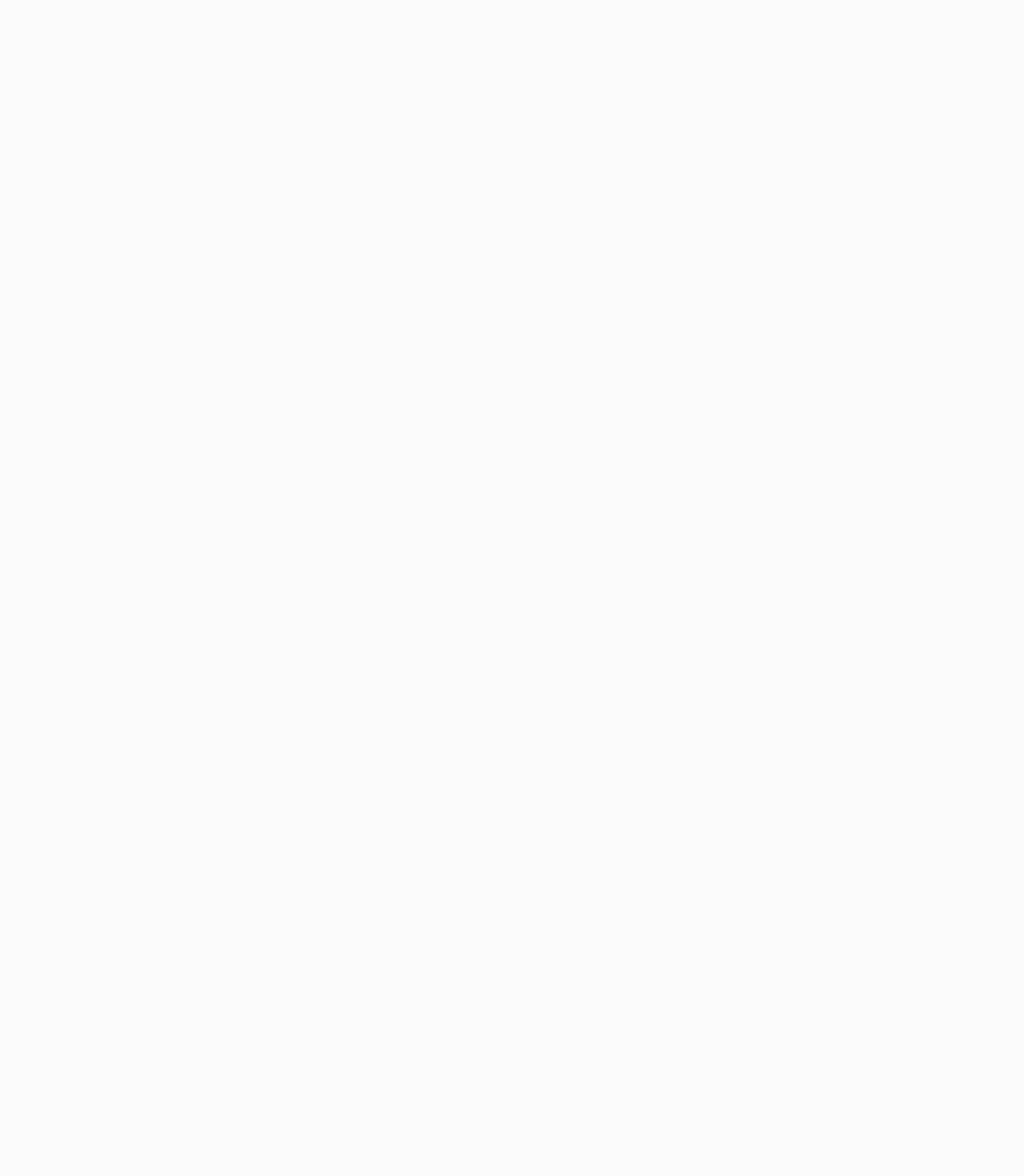
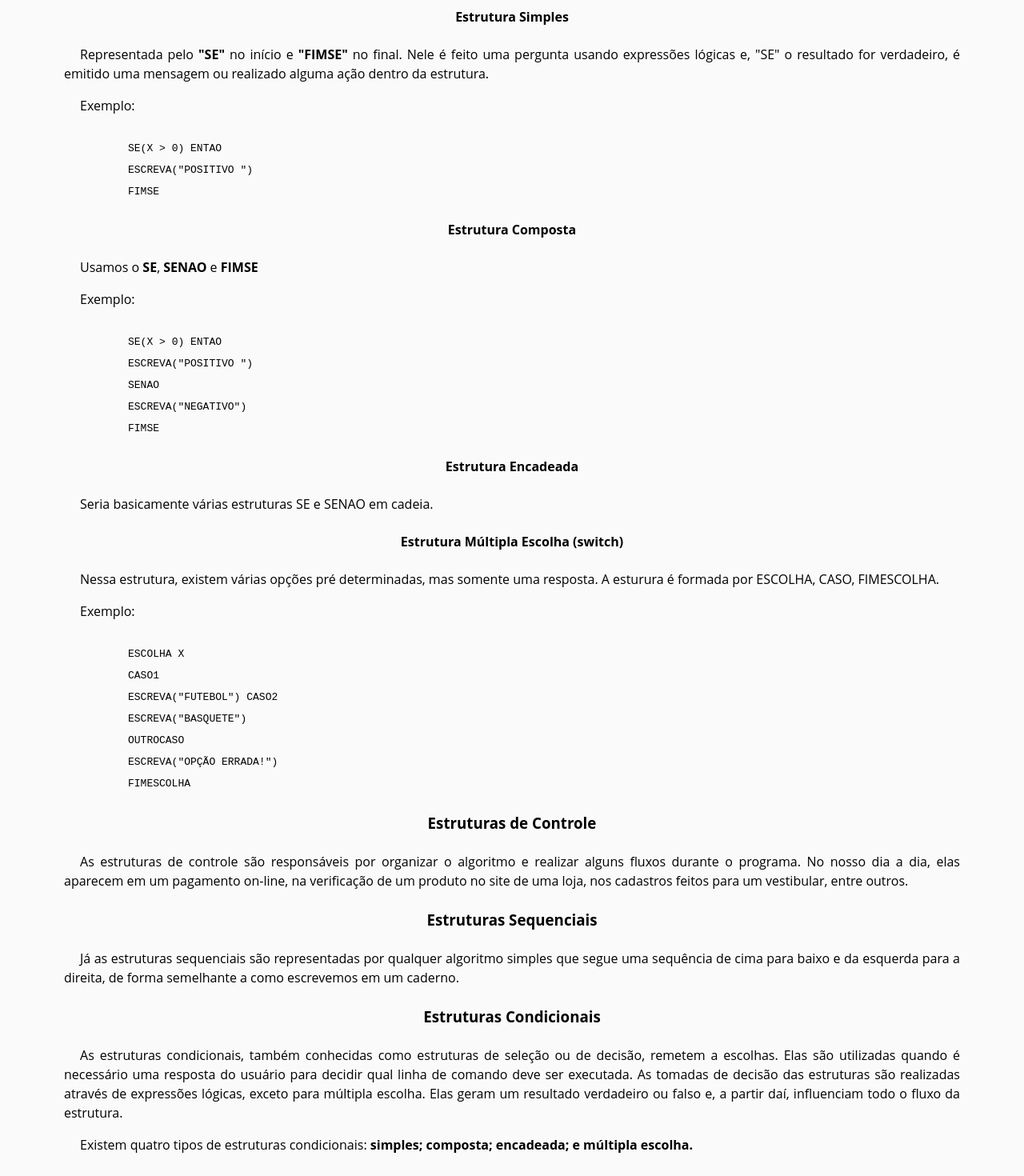
Before and after one commit to jpcchaves/softex-notes, a React (Create React App) app: page /modulo1 in a window 1280 px wide. Shown: the part 6180-7650 px from the top of the page at 80% size. Before the commit the page ends 6210 px from the top, so only its background shows below. Built offline with nearby package versions, Linux system fonts and the light colour scheme.

Commit message:
estruturas condicionais

```diff
--- a/src/pages/Modulo1/07 Expressões Lógicas/Expressoes.jsx
+++ b/src/pages/Modulo1/07 Expressões Lógicas/Expressoes.jsx
@@ -59,6 +59,7 @@ const Expressoes = () => {
         são. proposições verdadeiras ou falsas. Um exemplo disso é quando um
         aluno pergunta ao professor se ele foi aprovado na disciplina.
       </p>
+      <hr />
     </>
   );
 };
--- /dev/null
+++ b/src/pages/Modulo1/08 Estrutura Condicional/Condicional.jsx
@@ -0,0 +1,101 @@
+import React from "react";
+
+const Condicional = () => {
+  return (
+    <>
+      <h2>Estruturas Condicionais</h2>
+      <p>
+        Em algoritmos, as estruturas condicionais tem início e fim. Essas
+        estruturas são responsáveis por indicar o fluxo do algoritmo, fazendo
+        com que algumas intruções sejam executadas ou não.
+      </p>
+      <h3>Tipos de Estruturas</h3>
+      <h4>Estrutura Simples</h4>
+      <p>
+        Representada pelo <strong>"SE"</strong> no início e{" "}
+        <strong>"FIMSE"</strong> no final. Nele é feito uma pergunta usando
+        expressões lógicas e, "SE" o resultado for verdadeiro, é emitido uma
+        mensagem ou realizado alguma ação dentro da estrutura.
+      </p>
+      <p>
+        Exemplo:
+        <p>
+          <code>
+            <br /> SE(X {">"} 0) ENTAO <br />
+            ESCREVA("POSITIVO ") <br />
+            FIMSE
+          </code>
+        </p>
+      </p>
+      <h4>Estrutura Composta</h4>
+      <p>
+        Usamos o <strong>SE</strong>, <strong>SENAO</strong> e{" "}
+        <strong>FIMSE</strong>
+      </p>
+      <p>
+        Exemplo:
+        <p>
+          <code>
+            <br /> SE(X {">"} 0) ENTAO <br />
+            ESCREVA("POSITIVO ") <br />
+            SENAO <br />
+            ESCREVA("NEGATIVO") <br />
+            FIMSE
+          </code>
+        </p>
+      </p>
+      <h4>Estrutura Encadeada</h4>
+      <p>Seria basicamente várias estruturas SE e SENAO em cadeia.</p>
+      <h4>Estrutura Múltipla Escolha (switch)</h4>
+      <p>
+        Nessa estrutura, existem várias opções pré determinadas, mas somente uma
+        resposta. A esturura é formada por ESCOLHA, CASO, FIMESCOLHA.
+      </p>
+      <p>
+        Exemplo:
+        <p>
+          <code>
+            {" "}
+            <br />
+            ESCOLHA X <br />
+            CASO1 <br />
+            ESCREVA("FUTEBOL") CASO2 <br />
+            ESCREVA("BASQUETE") <br />
+            OUTROCASO <br />
+            ESCREVA("OPÇÃO ERRADA!") <br />
+            FIMESCOLHA
+          </code>
+        </p>
+      </p>
+      <h3>Estruturas de Controle</h3>
+      <p>
+        As estruturas de controle são responsáveis por organizar o algoritmo e
+        realizar alguns fluxos durante o programa. No nosso dia a dia, elas
+        aparecem em um pagamento on-line, na verificação de um produto no site
+        de uma loja, nos cadastros feitos para um vestibular, entre outros.
+      </p>
+      <h3>Estruturas Sequenciais</h3>
+      <p>
+        Já as estruturas sequenciais são representadas por qualquer algoritmo
+        simples que segue uma sequência de cima para baixo e da esquerda para a
+        direita, de forma semelhante a como escrevemos em um caderno.
+      </p>
+      <h3>Estruturas Condicionais</h3>
+      <p>
+        As estruturas condicionais, também conhecidas como estruturas de seleção
+        ou de decisão, remetem a escolhas. Elas são utilizadas quando é
+        necessário uma resposta do usuário para decidir qual linha de comando
+        deve ser executada. As tomadas de decisão das estruturas são realizadas
+        através de expressões lógicas, exceto para múltipla escolha. Elas geram
+        um resultado verdadeiro ou falso e, a partir daí, influenciam todo o
+        fluxo da estrutura.
+      </p>
+      <p>
+        Existem quatro tipos de estruturas condicionais:
+        <strong> simples; composta; encadeada; e múltipla escolha.</strong>
+      </p>
+    </>
+  );
+};
+
+export default Condicional;
--- a/src/pages/Modulo1/Modulo1.jsx
+++ b/src/pages/Modulo1/Modulo1.jsx
@@ -8,6 +8,7 @@ import Algoritmo from "./04 Algoritmo/Algoritmo";
 import ConceitosLogica from "./05 Conteitos Logica/ConceitosLogica";
 import Dados from "./06 Entrada e Saida de Dados/Dados";
 import Expressoes from "./07 Expressões Lógicas/Expressoes";
+import Condicional from "./08 Estrutura Condicional/Condicional";
 
 const Modulo1 = () => {
   return (
@@ -19,6 +20,7 @@ const Modulo1 = () => {
       <ConceitosLogica />
       <Dados />
       <Expressoes />
+      <Condicional />
     </div>
   );
 };
```
